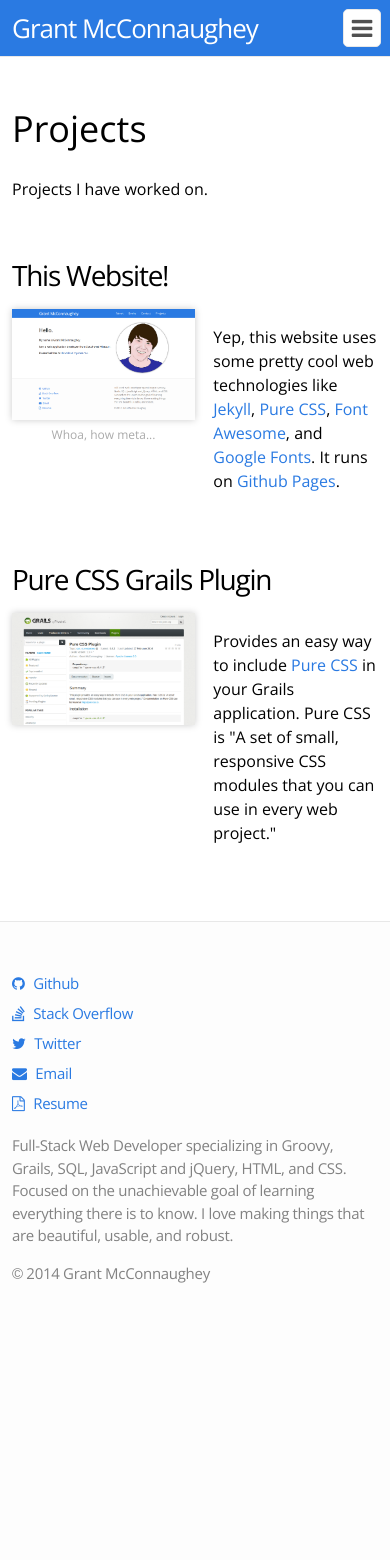
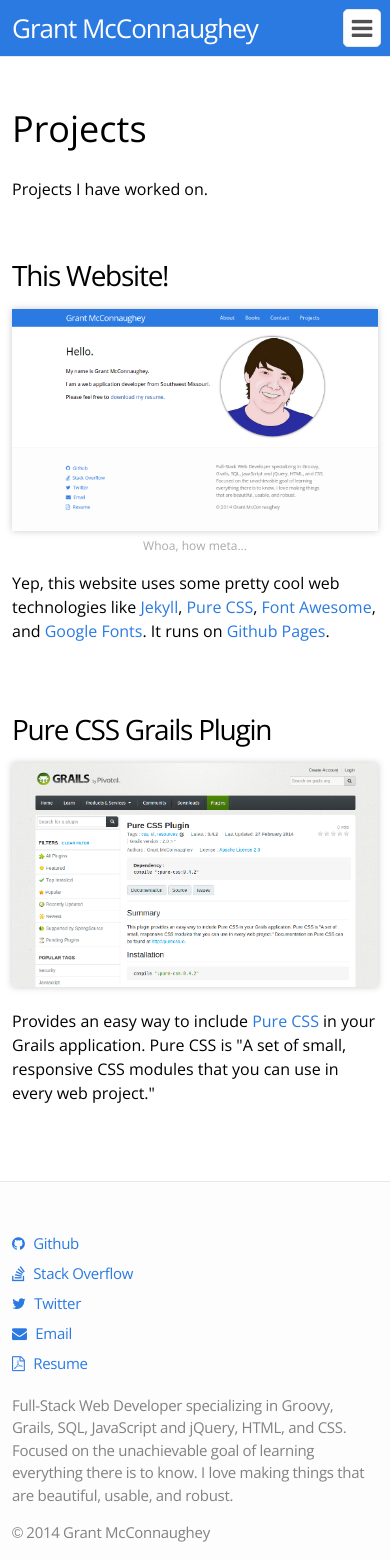
Before and after one commit to grantmcconnaughey/grantmcconnaughey.github.io, a Jekyll site: the page built from projects.html, in a window 390 px wide. Built offline with Jekyll 4.4.1, drawn with Linux system fonts in a browser that asks for light colours; nearby versions of some CDN libraries; before the commit the page ends 1300 px from its top, so only the background shows below that.

Commit message:
Moved project css to main.css, made project page prettier on mobile

```diff
--- a/css/main.css
+++ b/css/main.css
@@ -339,6 +339,37 @@
     color: #666;
 }
 
+/* Projects styles */
+/* ----------------------------------------------------------*/
+.project {
+    clear: both;
+    margin-bottom: 1em;
+}
+
+.project-image-container {
+    float: left;
+    width: 50%;
+}
+
+.project-image-container img {
+    width: 100%;
+    box-shadow: 0 0 7px #ccc;
+    -webkit-box-shadow: 0 0 7px #ccc;
+    -moz-box-shadow: 0 0 7px #ccc;
+}
+
+.project-description {
+    float: right;
+    width: 45%;
+}
+
+.so-meta {
+    margin: 0;
+    text-align: center;
+    color: #aaa;
+    font-size: .75em;
+}
+
 /* Form styles */
 /* ----------------------------------------------------------*/
 .pure-form input[type="text"],
@@ -501,4 +532,12 @@
     width: auto;
     margin: 0 0 15px; }
 
+    .project-image-container {
+        width: 100%;
+    }
+
+    .project-description {
+        width: 100%;
+    }
+
 }
--- a/projects.html
+++ b/projects.html
@@ -2,37 +2,6 @@
 layout: page
 title: Projects
 ---
-
-<style>
-    .project {
-        clear: both;
-        margin-bottom: 1em;
-    }
-
-    .project-image-container {
-        float: left;
-        width: 50%;
-    }
-
-    .project-image-container img {
-        width: 100%;
-        box-shadow: 0 0 7px #ccc;
-        -webkit-box-shadow: 0 0 7px #ccc;
-        -moz-box-shadow: 0 0 7px #ccc;
-    }
-
-    .project-description {
-        float: right;
-        width: 45%;
-    }
-
-    .so-meta {
-        margin: 0;
-        text-align: center;
-        color: #aaa;
-        font-size: .75em;
-    }
-</style>
 
 <div>
     <p>Projects I have worked on.</p>
```
